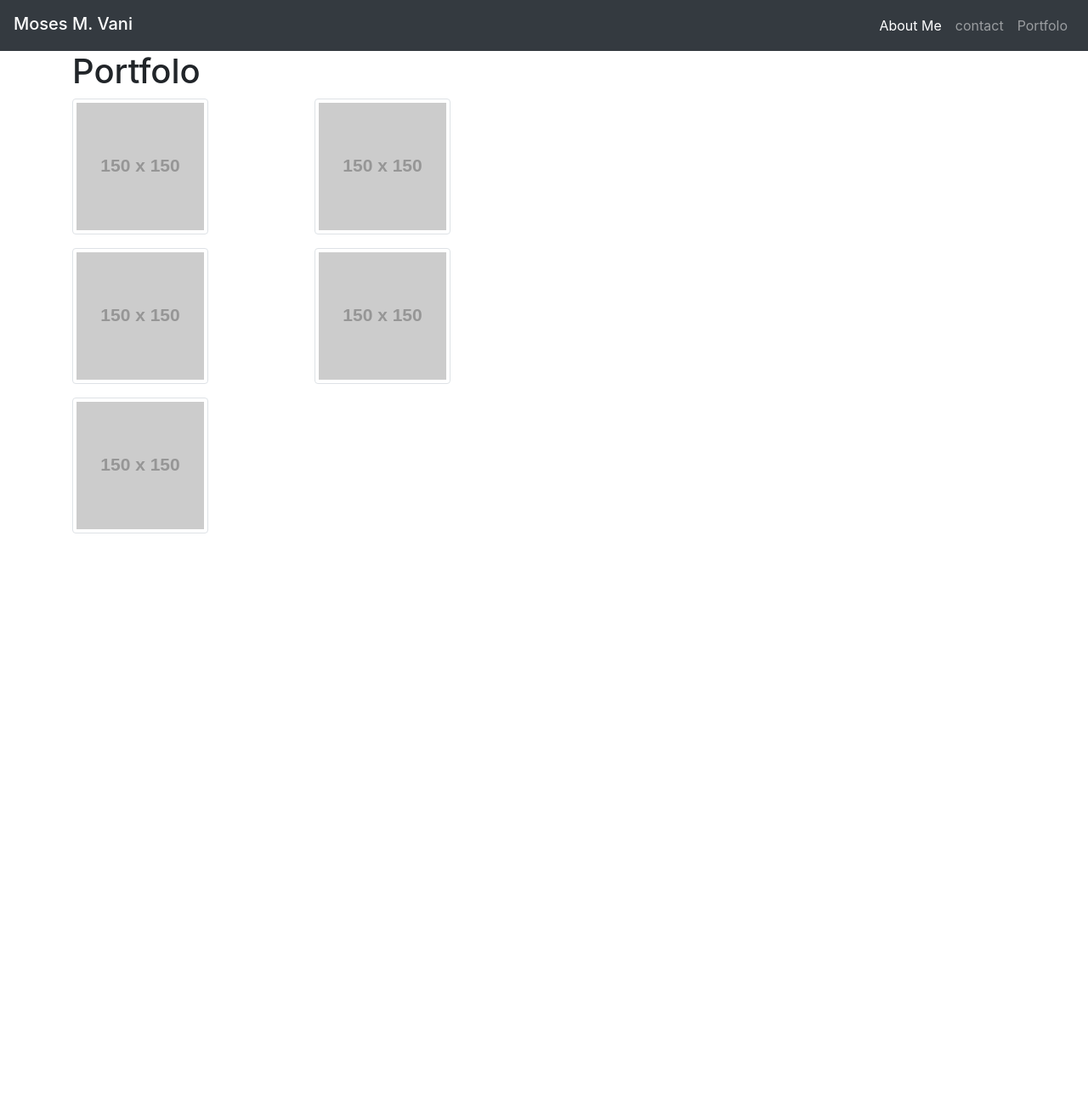
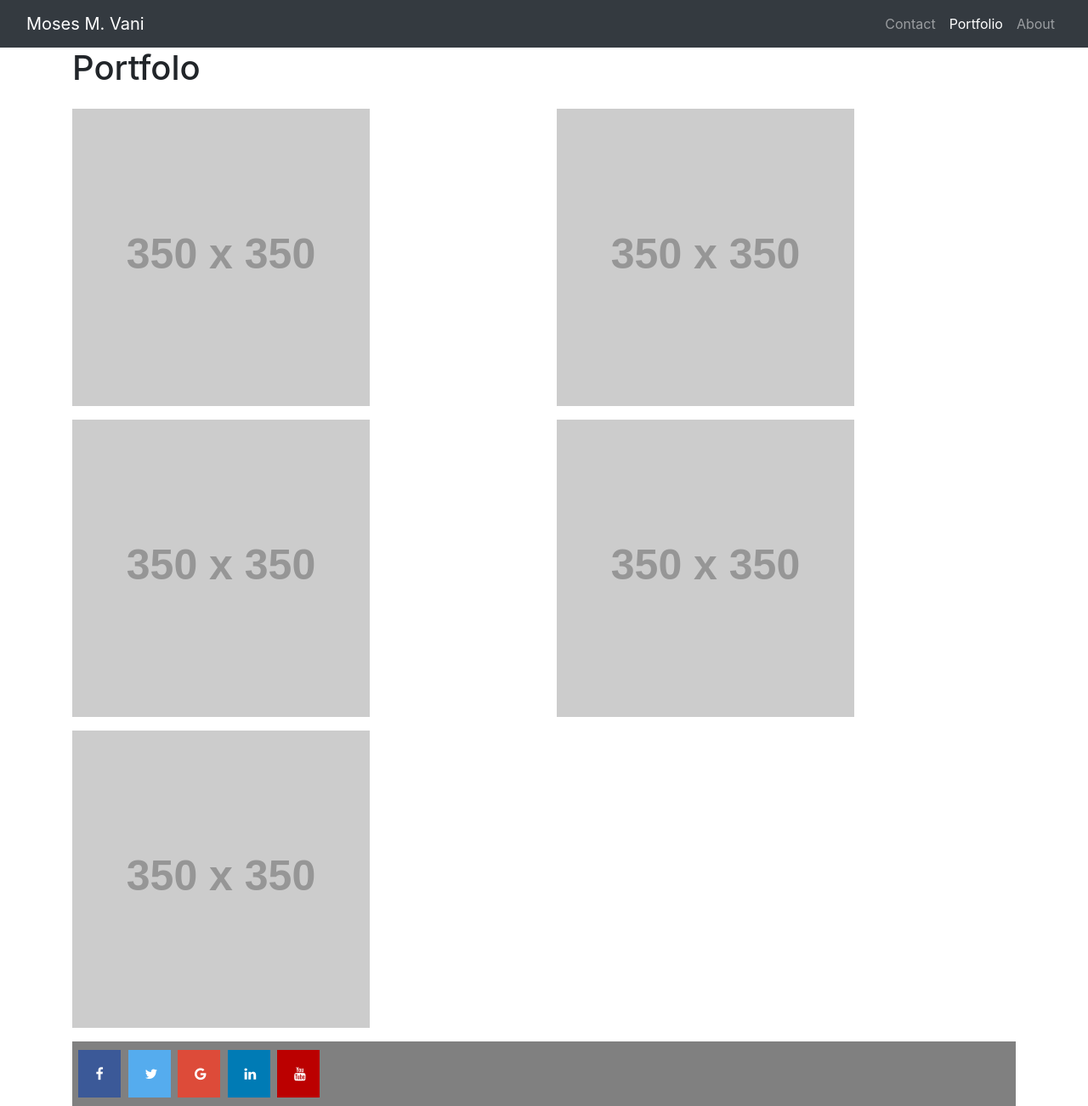
Before and after one commit to mmvani20/homework_2, a plain HTML site: page portfolo.html in a window 1280 px wide. Shown: the whole page at 85% size. Before the commit the page ends 800 px from the top, so only its background shows below. Drawn offline with nearby package versions, Linux system fonts and the light colour scheme; placeholder pictures from the web are drawn by us.

Commit message:
homework_2_update

```diff
--- a/portfolo.html
+++ b/portfolo.html
@@ -7,26 +7,33 @@
       <meta name="viewport" content="width=device-width, initial-scale=1, shrink-to-fit=no">
       <!-- Bootstrap CSS -->
       <link rel="stylesheet" href="https://stackpath.bootstrapcdn.com/bootstrap/4.3.1/css/bootstrap.min.css" integrity="sha384-ggOyR0iXCbMQv3Xipma34MD+dH/1fQ784/j6cY/iJTQUOhcWr7x9JvoRxT2MZw1T" crossorigin="anonymous">
+      <link rel="stylesheet" href="./style.css">
+      <link rel="stylesheet" href="https://cdnjs.cloudflare.com/ajax/libs/font-awesome/4.7.0/css/font-awesome.min.css">
+
  </head>
         <!--links to other pages-->
    <body>
     <nav class="navbar navbar-expand-lg navbar-dark bg-dark">
-         <span class="navbar-brand mb-1 h1">Moses M. Vani</span>
-         <button class="navbar-toggler" type="button" data-bs-toggle="collapse" data-bs-target="#navbarNavDropdown" aria-controls="navbarNavDropdown" aria-expanded="false" aria-label="Toggle navigation">
+        <div class="container-fluid">
+          <a class="navbar-brand" href="#">Moses M. Vani</a>
+          <button class="navbar-toggler" type="button" data-toggle="collapse" data-target="#navbarToggler"
+            aria-controls="navbarToggler" aria-expanded="false" aria-label="Toggle navigation">
             <span class="navbar-toggler-icon"></span>
           </button>
-         <div class="collapse navbar-collapse justify-content-end" id="navbarNavDropdown">
-            <ul class=" nav navbar-nav navbar-right">
+          <!-- Collect the nav links, forms, and other content for toggling -->
+          <div class="collapse navbar-collapse" id="navbarToggler">
+            <ul class="navbar-nav ml-auto mt-2 mt-lg-0">
               <li class="nav-item">
-                  <a class="nav-link active" aria-current="page" href="./indext.html">About Me </a>
+                <a class="nav-link" href="./contact.html">Contact</a>
+              </li>
+              <li class="nav-item active">
+                <a class="nav-link" href="./portfolo.html">Portfolio</a>
               </li>
               <li class="nav-item">
-                  <a class="nav-link" href="./contact.html">contact</a>
-               </li>
-               <li class="nav-item">
-                  <a class="nav-link" href="./portfolo.html">Portfolo</a>
+                <a class="nav-link" href="./indext.html">About</a>
               </li>
             </ul>
+          </div>
         </div>
       </nav>
       <!--starting portfolo image-->
@@ -37,29 +44,41 @@
                   <h1>Portfolo</h1>
                </div>
                <div class="row">
-                  <div class="col-md-3 mt3">
-                     <img src="https://placehold.it/150x150" alt="mo_image" class="img-thumbnail">
+                <div class="col-sm-6 col-md-12 col-lg-6 mt-3">
+                  <img class="img-fluid port-image" src="https://via.placeholder.com/350x350" alt="">
                 </div>
-                  <div class="col-md-3">
-                     <img src="https://placehold.it/150x150" alt="mo_image" class="img-thumbnail">
+                <div class="col-sm-6 col-md-12 col-lg-6 mt-3">
+                  <img class="img-fluid port-image" src="https://via.placeholder.com/350x350" alt="">
                 </div>
               </div>
               <div class="row">
-                  <div class="col-md-3 mt-3">
-                     <img src="https://placehold.it/150x150" alt="mo_image" class="img-thumbnail">
+                <div class="col-sm-6 col-md-12 col-lg-6 mt-3">
+                  <img class="img-fluid port-image" src="https://via.placeholder.com/350x350" alt="">
                 </div>
-                  <div class="col-md-3 mt-3">
-                     <img src="https://placehold.it/150x150" alt="mo_image" class="img-thumbnail">
+                <div class="col-sm-6 col-md-12 col-lg-6 mt-3">
+                  <img class="img-fluid port-image" src="https://via.placeholder.com/350x350" alt="">
                 </div>
-               </div>
-               <div class="row">
-                  <div class="col-md-3 mt-3">
-                     <img src="https://placehold.it/150x150" alt="mo_image" class="img-thumbnail">
+                <div class="col-sm-6 col-md-12 col-lg-6 mt-3">
+                    <img class="img-fluid port-image" src="https://via.placeholder.com/350x350" alt="">
                   </div>
               </div>
             </div>
             </div>
          </div>
+      </div>
+       <div class="container ">
+           <section class="connet mt-3 ">
+             <footer>
+               <!-- Add font awesome icons -->
+                <a href="#" class="fa fa-facebook"></a>
+                <a href="#" class="fa fa-twitter"></a>
+                <a href="#" class="fa fa-google"></a>
+                <a href="#" class="fa fa-linkedin"></a>
+                <a href="#" class="fa fa-youtube"></a>
+             </footer>
+           </section>
+       </div>
+
       <!--end portfolo image-->
       <!-- Optional JavaScript -->
       <!-- jQuery first, then Popper.js, then Bootstrap JS -->
--- /dev/null
+++ b/style.css
@@ -0,0 +1,51 @@
+@media only screen and (max-width: 950px) {
+  body {
+    background-color: lightblue;
+  }
+}
+footer{
+    clear: both;
+    background-color: gray;
+    padding: 5px;
+
+
+}
+
+.fa {
+    padding: 20px;
+    font-size: 30px;
+    width: 50px;
+    text-align: center;
+    text-decoration: none;
+    margin: 5px 2px;
+  }
+
+  .fa:hover {
+      opacity: 0.7;
+      clear: both;
+  }
+
+  .fa-facebook {
+    background: #3B5998;
+    color: white;
+  }
+
+  .fa-twitter {
+    background: #55ACEE;
+    color: white;
+  }
+
+  .fa-google {
+    background: #dd4b39;
+    color: white;
+  }
+
+  .fa-linkedin {
+    background: #007bb5;
+    color: white;
+  }
+
+  .fa-youtube {
+    background: #bb0000;
+    color: white;
+  }
```
Also changed, not shown: contact.html (+14 -9 lines), indext.html (+14 -9 lines). Lines whose indentation alone changed are shown as unchanged.
